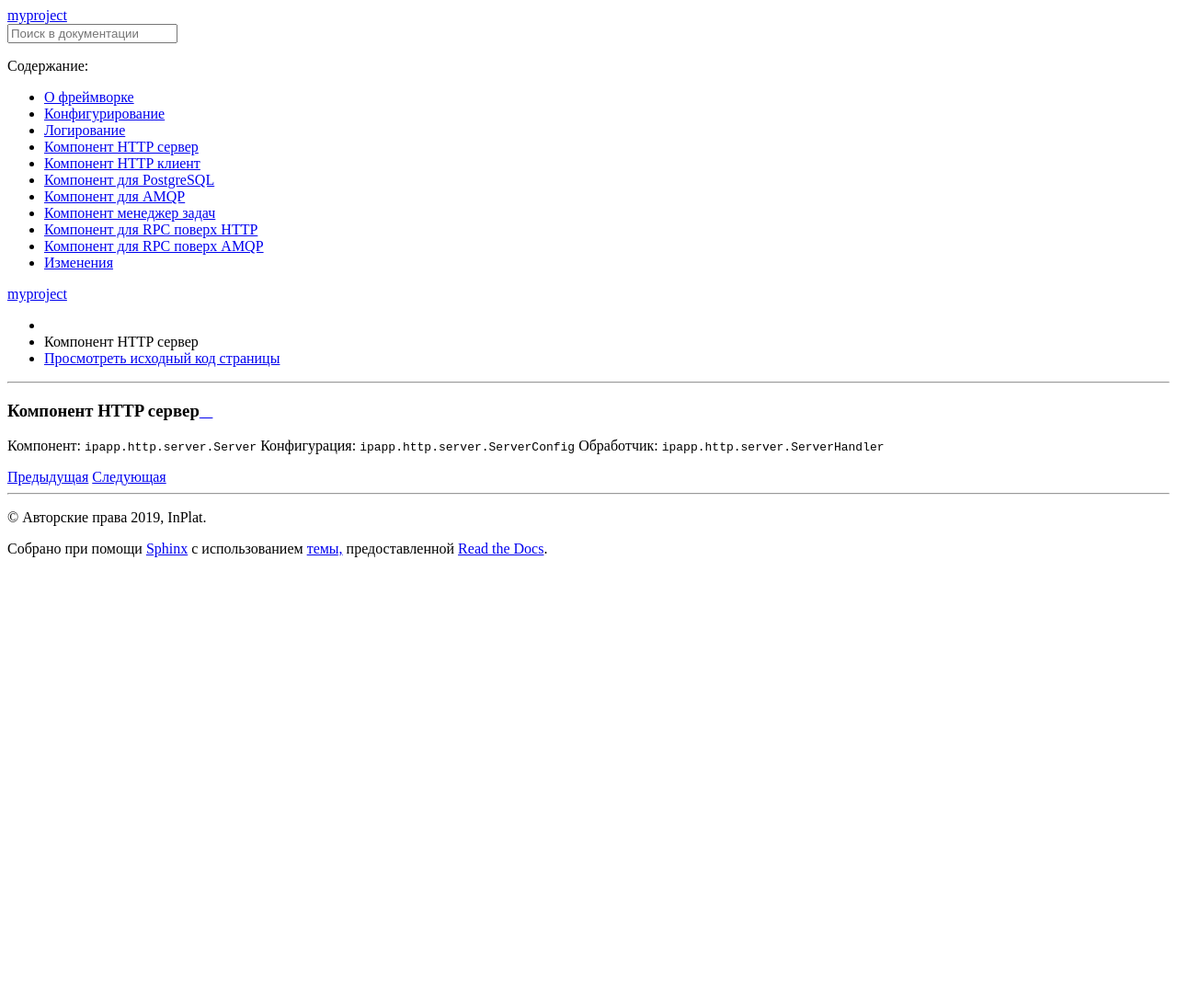
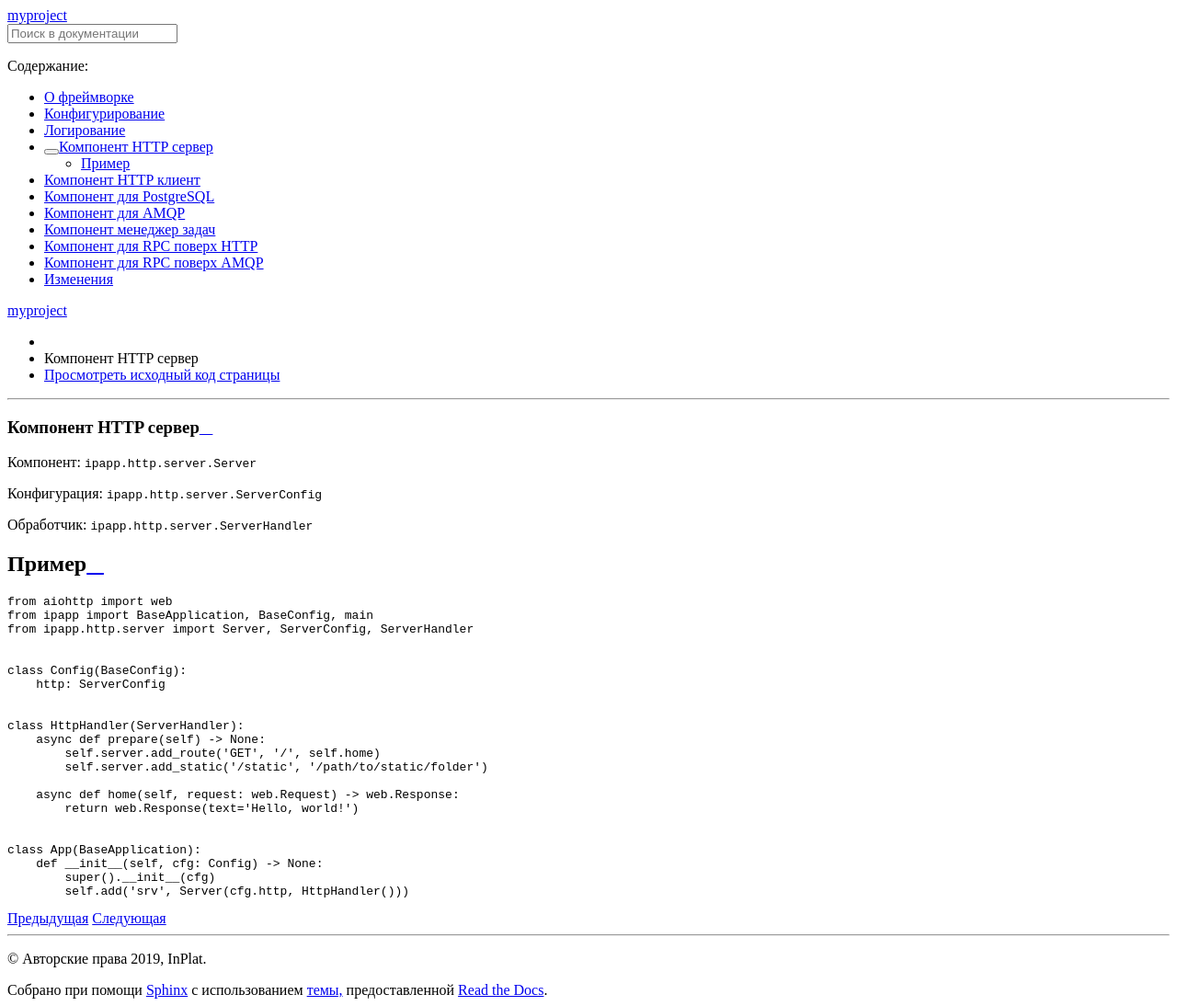
Before and after one commit to inplat/ipapp, a Sphinx documentation site: the page built from docs/source/http_server.rst, in a window 1280 px wide. Shown: the whole page at 92% size. Built offline with Sphinx 7.4.7 and the Read the Docs theme 2.0.0, drawn with Linux system fonts in a browser that asks for light colours; before the commit the page ends 900 px from its top, so only the background shows below that.

Commit message:
Doc: doc

```diff
--- a/docs/source/http_server.rst
+++ b/docs/source/http_server.rst
@@ -2,5 +2,35 @@
 =====================
 
 Компонент: :class:`ipapp.http.server.Server`
+
 Конфигурация: :class:`ipapp.http.server.ServerConfig`
+
 Обработчик: :class:`ipapp.http.server.ServerHandler`
+
+Пример
+------
+
+.. code-block:: python
+
+    from aiohttp import web
+    from ipapp import BaseApplication, BaseConfig, main
+    from ipapp.http.server import Server, ServerConfig, ServerHandler
+
+
+    class Config(BaseConfig):
+        http: ServerConfig
+
+
+    class HttpHandler(ServerHandler):
+        async def prepare(self) -> None:
+            self.server.add_route('GET', '/', self.home)
+            self.server.add_static('/static', '/path/to/static/folder')
+
+        async def home(self, request: web.Request) -> web.Response:
+            return web.Response(text='Hello, world!')
+
+
+    class App(BaseApplication):
+        def __init__(self, cfg: Config) -> None:
+            super().__init__(cfg)
+            self.add('srv', Server(cfg.http, HttpHandler()))
```
Also changed, not shown: 1 other file.
